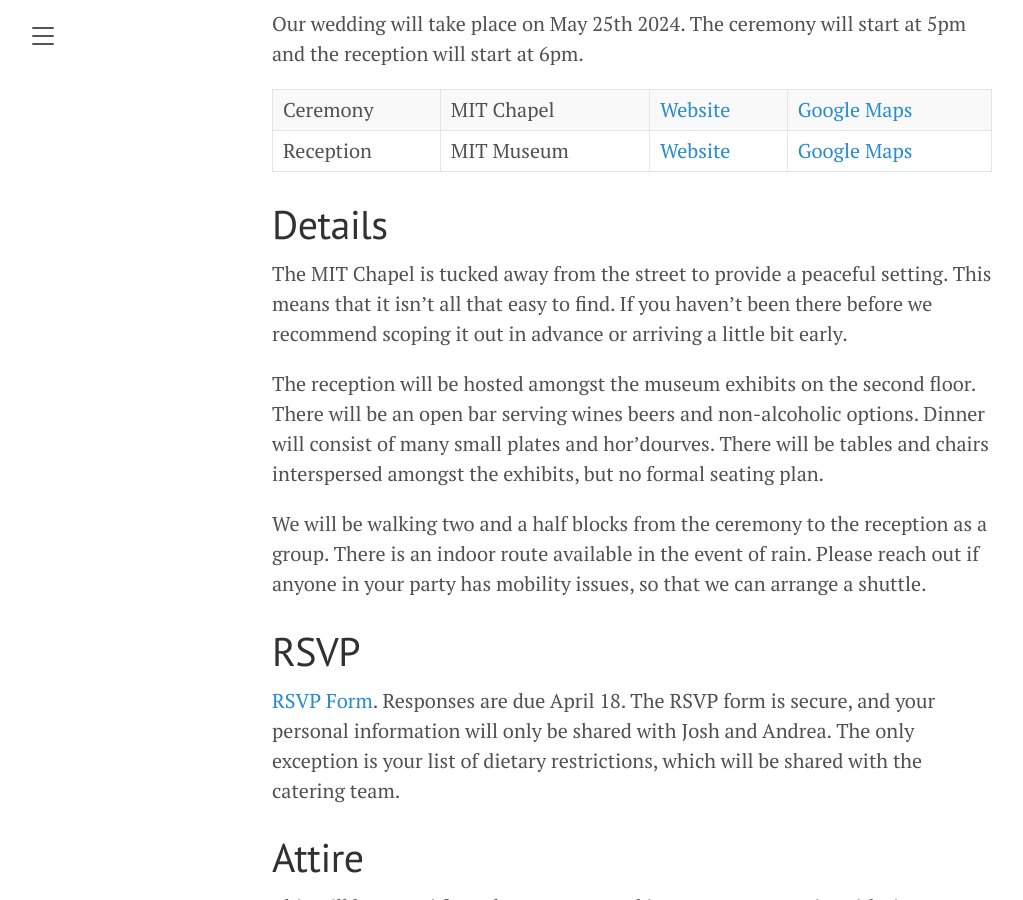
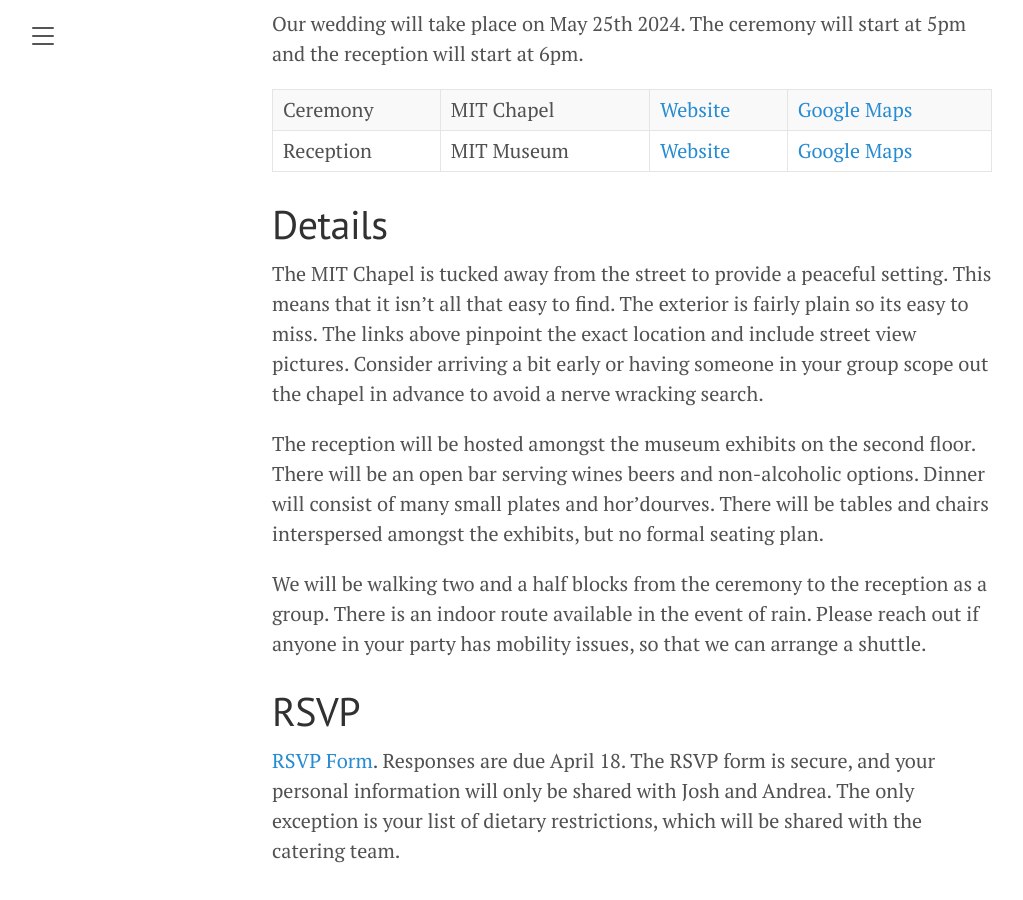
Before and after one commit to JoshBradshaw/andreajosh.github.io, a Jekyll site: the page built from _posts/2023-12-30-overview.md, in a window 1280 px wide and 900 px high, scrolled down 550 px. Shown: the whole window, without its empty margins (8-1031 px from the left). Built offline with Jekyll 4.4.1, drawn with Linux system fonts in a browser that asks for light colours.

Commit message:
Update 2023-12-30-overview.md

```diff
--- a/_posts/2023-12-30-overview.md
+++ b/_posts/2023-12-30-overview.md
@@ -14,7 +14,7 @@ Reception | MIT Museum | [Website](https://mitmuseum.mit.edu/) | [Google Maps](h
 
 # Details
 
-The MIT Chapel is tucked away from the street to provide a peaceful setting. This means that it isn't all that easy to find. If you haven't been there before we recommend scoping it out in advance or arriving a little bit early.
+The MIT Chapel is tucked away from the street to provide a peaceful setting. This means that it isn't all that easy to find. The exterior is fairly plain so its easy to miss. The links above pinpoint the exact location and include street view pictures. Consider arriving a bit early or having someone in your group scope out the chapel in advance to avoid a nerve wracking search.
 
 The reception will be hosted amongst the museum exhibits on the second floor. There will be an open bar serving wines beers and non-alcoholic options. Dinner will consist of many small plates and hor'dourves. There will be tables and chairs interspersed amongst the exhibits, but no formal seating plan.
 
```
